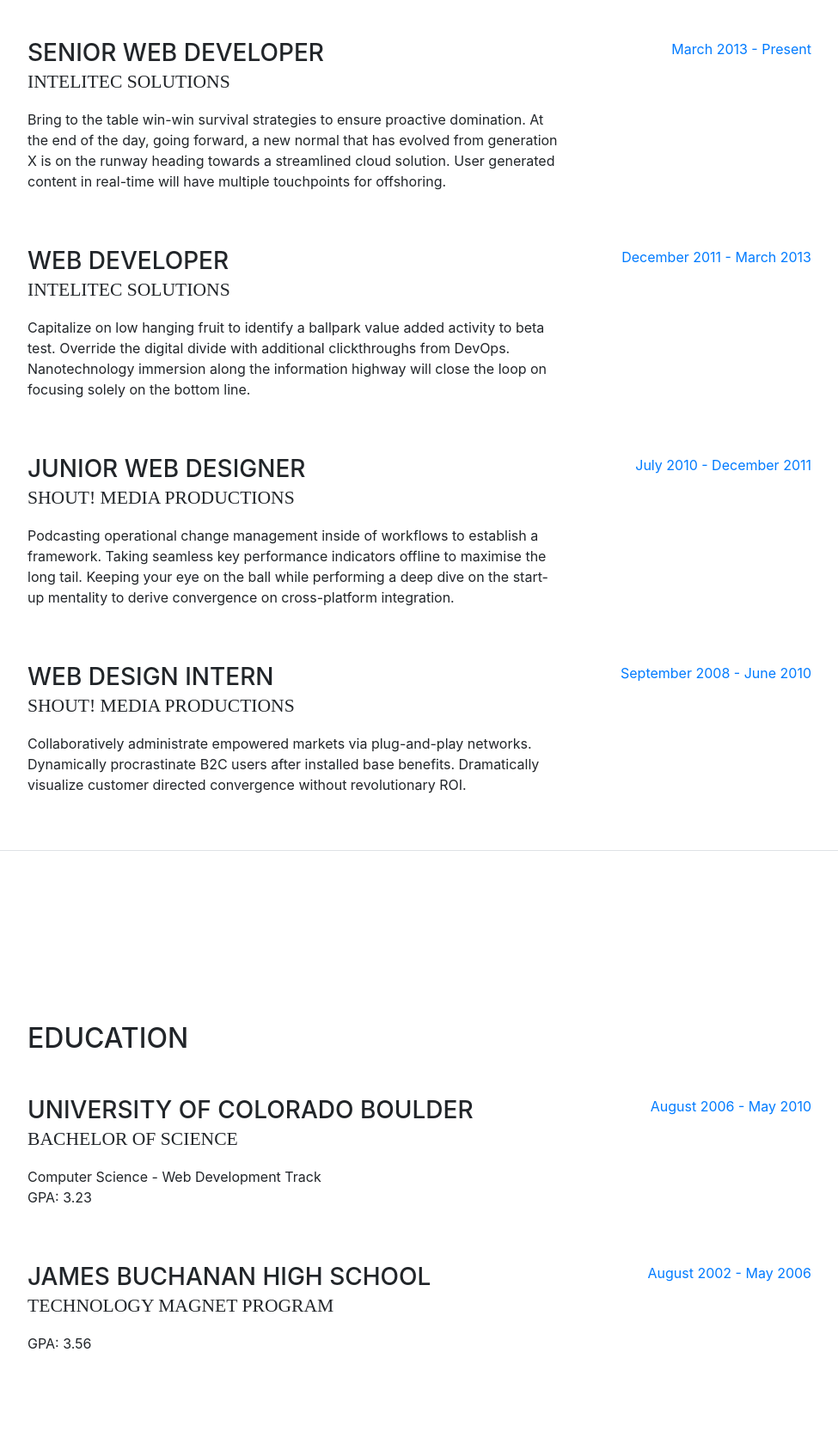
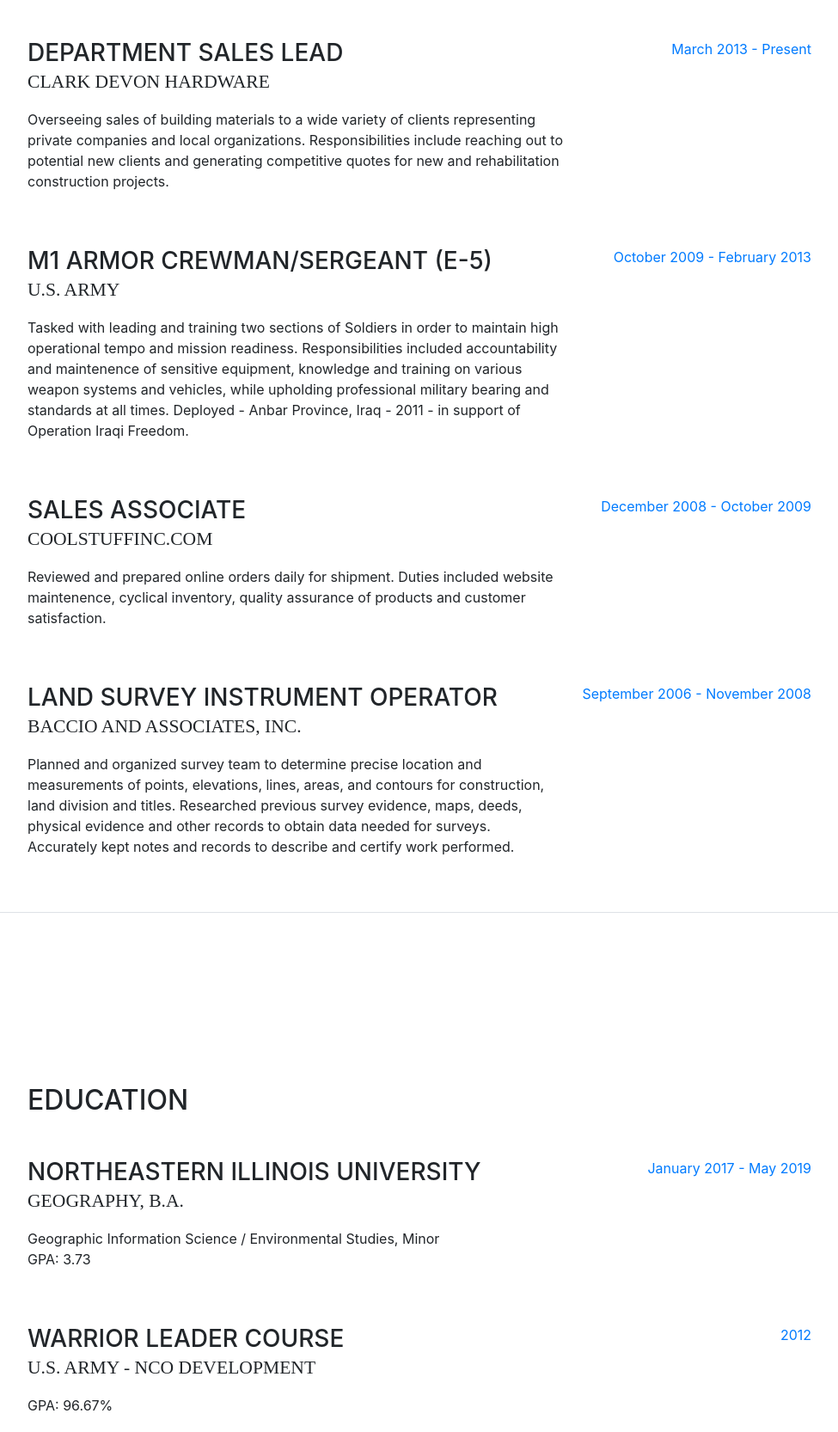
Before and after one commit to mgernst/mgernst.github.io, a website with bundled scripts: page index.html in a window 1280 px wide. Shown: the part 889-2555 px from the top of the page at 86% size, without its empty margins (288-1263 px from the left). Built offline with nearby package versions, Linux system fonts and the light colour scheme; files whose address does not match are found by name; a web font is replaced by a local one.

Commit message:
Update index.html

```diff
--- a/index.html
+++ b/index.html
@@ -69,9 +69,9 @@
             <span class="text-primary">Ernst</span>
           </h1>
           <div class="subheading mb-5">5220 N. Sheridan Rd · Chicago, IL 60640 · (773) 585-8468 ·
-            <a href="mailto:name@email.com">name@email.com</a>
+            <a href="mailto:m-ernst@neiu.edu">m-ernst@neiu.edu</a>
           </div>
-          <p class="mb-5">I am a Geography Major at Northeastern Illinois University with a minor focus in Geographic Information Science. I am an Army Veteran with wide exposure to team management and creative problem solving.</p>
+          <p class="mb-5">I am a Geography Major at Northeastern Illinois University with a minor focus in Geographic Information Science and Environmental Studies. I am an Army Veteran with wide exposure to team management and creative problem solving.</p>
           <ul class="list-inline list-social-icons mb-0">
             <li class="list-inline-item">
               <a href="#">
@@ -115,9 +115,9 @@
 
           <div class="resume-item d-flex flex-column flex-md-row mb-5">
             <div class="resume-content mr-auto">
-              <h3 class="mb-0">Senior Web Developer</h3>
-              <div class="subheading mb-3">Intelitec Solutions</div>
-              <p>Bring to the table win-win survival strategies to ensure proactive domination. At the end of the day, going forward, a new normal that has evolved from generation X is on the runway heading towards a streamlined cloud solution. User generated content in real-time will have multiple touchpoints for offshoring.</p>
+              <h3 class="mb-0">Department Sales Lead</h3>
+              <div class="subheading mb-3">Clark Devon Hardware</div>
+              <p>Overseeing sales of building materials to a wide variety of clients representing private companies and local organizations. Responsibilities include reaching out to potential new clients and generating competitive quotes for new and rehabilitation construction projects.</p>
             </div>
             <div class="resume-date text-md-right">
               <span class="text-primary">March 2013 - Present</span>
@@ -126,34 +126,34 @@
 
           <div class="resume-item d-flex flex-column flex-md-row mb-5">
             <div class="resume-content mr-auto">
-              <h3 class="mb-0">Web Developer</h3>
-              <div class="subheading mb-3">Intelitec Solutions</div>
-              <p>Capitalize on low hanging fruit to identify a ballpark value added activity to beta test. Override the digital divide with additional clickthroughs from DevOps. Nanotechnology immersion along the information highway will close the loop on focusing solely on the bottom line.</p>
+              <h3 class="mb-0">M1 Armor Crewman/Sergeant (E-5)</h3>
+              <div class="subheading mb-3">U.S. Army</div>
+              <p>Tasked with leading and training two sections of Soldiers in order to maintain high operational tempo and mission readiness. Responsibilities included accountability and maintenence of sensitive equipment, knowledge and training on various weapon systems and vehicles, while upholding professional military bearing and standards at all times. Deployed - Anbar Province, Iraq - 2011 - in support of Operation Iraqi Freedom.</p>
             </div>
             <div class="resume-date text-md-right">
-              <span class="text-primary">December 2011 - March 2013</span>
+              <span class="text-primary">October 2009 - February 2013</span>
             </div>
           </div>
 
           <div class="resume-item d-flex flex-column flex-md-row mb-5">
             <div class="resume-content mr-auto">
-              <h3 class="mb-0">Junior Web Designer</h3>
-              <div class="subheading mb-3">Shout! Media Productions</div>
-              <p>Podcasting operational change management inside of workflows to establish a framework. Taking seamless key performance indicators offline to maximise the long tail. Keeping your eye on the ball while performing a deep dive on the start-up mentality to derive convergence on cross-platform integration.</p>
+              <h3 class="mb-0">Sales Associate</h3>
+              <div class="subheading mb-3">CoolStuffInc.com</div>
+              <p>Reviewed and prepared online orders daily for shipment. Duties included website maintenence, cyclical inventory, quality assurance of products and customer satisfaction.</p>
             </div>
             <div class="resume-date text-md-right">
-              <span class="text-primary">July 2010 - December 2011</span>
+              <span class="text-primary">December 2008 - October 2009</span>
             </div>
           </div>
 
           <div class="resume-item d-flex flex-column flex-md-row">
             <div class="resume-content mr-auto">
-              <h3 class="mb-0">Web Design Intern</h3>
-              <div class="subheading mb-3">Shout! Media Productions</div>
-              <p>Collaboratively administrate empowered markets via plug-and-play networks. Dynamically procrastinate B2C users after installed base benefits. Dramatically visualize customer directed convergence without revolutionary ROI.</p>
+              <h3 class="mb-0">Land Survey Instrument Operator</h3>
+              <div class="subheading mb-3">Baccio and Associates, Inc.</div>
+              <p>Planned and organized survey team to determine precise location and measurements of points, elevations, lines, areas, and contours for construction, land division and titles. Researched previous survey evidence, maps, deeds, physical evidence and other records to obtain data needed for surveys. Accurately kept notes and records to describe and certify work performed.</p>
             </div>
             <div class="resume-date text-md-right">
-              <span class="text-primary">September 2008 - June 2010</span>
+              <span class="text-primary">September 2006 - November 2008</span>
             </div>
           </div>
 
@@ -167,24 +167,24 @@
 
           <div class="resume-item d-flex flex-column flex-md-row mb-5">
             <div class="resume-content mr-auto">
-              <h3 class="mb-0">University of Colorado Boulder</h3>
-              <div class="subheading mb-3">Bachelor of Science</div>
-              <div>Computer Science - Web Development Track</div>
-              <p>GPA: 3.23</p>
+              <h3 class="mb-0">Northeastern Illinois University</h3>
+              <div class="subheading mb-3">Geography, B.A.</div>
+              <div>Geographic Information Science / Environmental Studies, Minor</div>
+              <p>GPA: 3.73</p>
             </div>
             <div class="resume-date text-md-right">
-              <span class="text-primary">August 2006 - May 2010</span>
+              <span class="text-primary">January 2017 - May 2019</span>
             </div>
           </div>
 
           <div class="resume-item d-flex flex-column flex-md-row">
             <div class="resume-content mr-auto">
-              <h3 class="mb-0">James Buchanan High School</h3>
-              <div class="subheading mb-3">Technology Magnet Program</div>
-              <p>GPA: 3.56</p>
+              <h3 class="mb-0">Warrior Leader Course</h3>
+              <div class="subheading mb-3">U.S. Army - NCO Development</div>
+              <p>GPA: 96.67%</p>
             </div>
             <div class="resume-date text-md-right">
-              <span class="text-primary">August 2002 - May 2006</span>
+              <span class="text-primary">2012</span>
             </div>
           </div>
 
@@ -253,8 +253,8 @@
       <section class="resume-section p-3 p-lg-5 d-flex flex-column" id="interests">
         <div class="my-auto">
           <h2 class="mb-5">Interests</h2>
-          <p>Apart from being a web developer, I enjoy most of my time being outdoors. In the winter, I am an avid skiier and novice ice climber. During the warmer months here in Colorado, I enjoy mountain biking, free climbing, and kayaking.</p>
-          <p class="mb-0">When forced indoors, I follow a number of sci-fi and fantasy genre movies and television shows, I am an aspiring chef, and I spend a large amount of my free time exploring the latest technolgy advancements in the front-end web development world.</p>
+          <p>In addition to being a map and conservation enthusiast, I enjoy exploring local architectural landmarks, specifically the many Frank Lloyd Wright sites located around Chicago. I enjoy running and cycling, especially along the scenic lakefront path.</p>
+          <p class="mb-0">I love the many museums, parks and restaurants of Chicago, but I try to venture out into the natural beauty of Wisconsin and rural Illinois as much as possible. My girlfriend and I try our best to travel to new cities and National Parks several times a year.</p>
         </div>
       </section>
 
@@ -264,31 +264,25 @@
           <ul class="fa-ul mb-0">
             <li>
               <i class="fa-li fa fa-trophy text-warning"></i>
-              Google Analytics Certified Developer</li>
+              Certified Survey Technician (CST) - Level 1</li>
             <li>
               <i class="fa-li fa fa-trophy text-warning"></i>
-              Mobile Web Specialist - Google Certification</li>
+              Combat Lifesaver Certification (CLS)</li>
             <li>
               <i class="fa-li fa fa-trophy text-warning"></i>
-              1<sup>st</sup>
-              Place - University of Colorado Boulder - Emerging Tech Competition 2009</li>
+              Army Commendation Medal</li>
             <li>
               <i class="fa-li fa fa-trophy text-warning"></i>
-              1<sup>st</sup>
-              Place - University of Colorado Boulder - Adobe Creative Jam 2008 (UI Design Category)</li>
+              Army Achievement Medal (2nd Award)</li>
             <li>
               <i class="fa-li fa fa-trophy text-warning"></i>
-              2<sup>nd</sup>
-              Place - University of Colorado Boulder - Emerging Tech Competition 2008</li>
-            <li>
+              Operation Iraqi Freedom Campaign Medal</li>
             <li>
               <i class="fa-li fa fa-trophy text-warning"></i>
-              1<sup>st</sup>
-              Place - James Buchanan High School - Hackathon 2006</li>
+              Army Good Conduct Medal</li>
             <li>
               <i class="fa-li fa fa-trophy text-warning"></i>
-              3<sup>rd</sup>
-              Place - James Buchanan High School - Hackathon 2005</li>
+              National Defense Service Medal</li>
           </ul>
         </div>
       </section>
```
